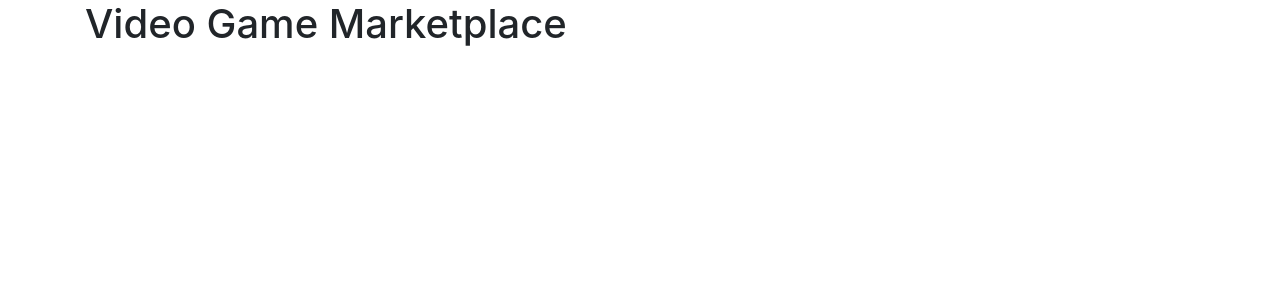
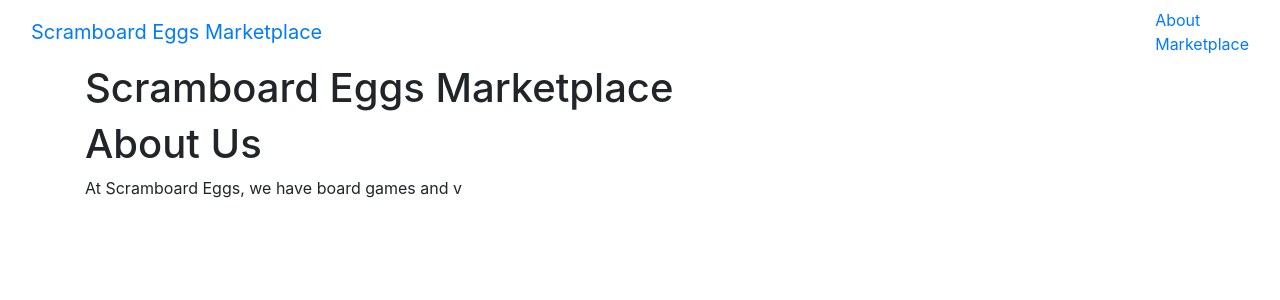
Before and after one commit to Thearyim/scramboard-egg-market, an Angular app: page /about in a window 1280 px wide. Before the commit this address led to /. Shown: the top 300 px of the page. Built offline with nearby package versions, Linux system fonts and the light colour scheme.

Commit message:
add a marketplace and about page with routing.

```diff
--- /dev/null
+++ b/src/app/about/about.component.html
@@ -0,0 +1,2 @@
+<h1>About Us</h1>
+<p>At Scramboard Eggs, we have board games and v</p>
--- /dev/null
+++ b/src/app/about/about.component.ts
@@ -0,0 +1,15 @@
+import { Component, OnInit } from '@angular/core';
+
+@Component({
+  selector: 'app-about',
+  templateUrl: './about.component.html',
+  styleUrls: ['./about.component.css']
+})
+export class AboutComponent implements OnInit {
+
+  constructor() { }
+
+  ngOnInit() {
+  }
+
+}
--- a/src/app/app.component.html
+++ b/src/app/app.component.html
@@ -1,3 +1,15 @@
+<nav class="navbar navbar-default">
+  <div class="container-fluid">
+    <div class="navbar-header">
+      <a class="navbar-brand" routerLink="">{{title}}</a>
+    </div>
+    <ul class="nav navbar-nav navbar-right">
+      <li><a routerLink="about">About</a></li>
+      <li><a routerLink="marketplace">Marketplace</a></li>
+    </ul>
+  </div>
+</nav>
+
 <div class="container">
   <h1>{{title}}</h1>
   <router-outlet></router-outlet>
--- a/src/app/app.component.ts
+++ b/src/app/app.component.ts
@@ -6,5 +6,5 @@ import { Component } from '@angular/core';
   styleUrls: ['./app.component.css']
 })
 export class AppComponent {
-  title = 'Video Game Marketplace';
+  title = 'Scramboard Eggs Marketplace';
 }
--- a/src/app/app.module.ts
+++ b/src/app/app.module.ts
@@ -7,12 +7,16 @@ import { FormsModule } from '@angular/forms';
 import { AppComponent } from './app.component';
 import { WelcomeComponent } from './welcome/welcome.component';
 import { routing } from "./app.routing";
+import { AboutComponent } from './about/about.component';
+import { MarketplaceComponent } from './marketplace/marketplace.component';
 
 
 @NgModule({
   declarations: [
     AppComponent,
-    WelcomeComponent
+    WelcomeComponent,
+    AboutComponent,
+    MarketplaceComponent
   ],
   imports: [
     BrowserModule,
--- /dev/null
+++ b/src/app/marketplace/marketplace.component.html
@@ -0,0 +1,3 @@
+<h2>Marketplace</h2>
+
+<p>All our fine eggs will be listed here shortly!</p>
--- /dev/null
+++ b/src/app/marketplace/marketplace.component.ts
@@ -0,0 +1,15 @@
+import { Component, OnInit } from '@angular/core';
+
+@Component({
+  selector: 'app-marketplace',
+  templateUrl: './marketplace.component.html',
+  styleUrls: ['./marketplace.component.css']
+})
+export class MarketplaceComponent implements OnInit {
+
+  constructor() { }
+
+  ngOnInit() {
+  }
+
+}
```
Also changed, not shown: src/app/app.routing.ts (+10 -0 lines), src/app/about/about.component.css (added), src/app/marketplace/marketplace.component.css (added), 2 other files (tests, documents, lock files or other folders).
